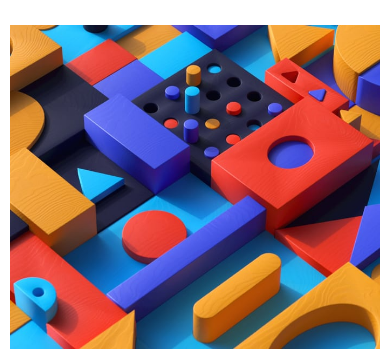
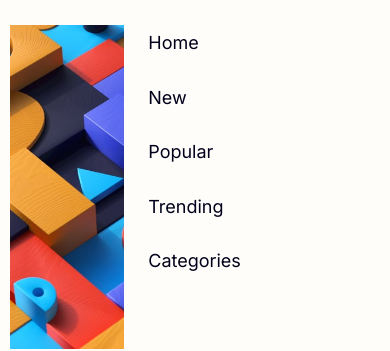
Before and after one commit to graficdoctor/fe-24-005-news-homepage, a plain HTML site: page index.html in a window 390 px wide. Both pictures are taken after a click on the label 360 px from the left and 45 px from the top of the page. Shown: the part 70-421 px from the top of the page. Drawn offline with Linux system fonts and the light colour scheme.

Commit message:
Responsive Menu 2/2

```diff
--- a/index.html
+++ b/index.html
@@ -26,7 +26,7 @@
 				<label class="hamburger-menu">
 					<input type="checkbox" />
 				</label>
-				<!-- <nav class="header-navigation">
+				<nav class="header-navigation">
 					<ul role="list">
 						<li>Home</li>
 						<li>New</li>
@@ -34,7 +34,7 @@
 						<li>Trending</li>
 						<li>Categories</li>
 					</ul>
-              </nav> -->
+				</nav>
 			</div>
 		</header>
 
--- a/style.css
+++ b/style.css
@@ -117,6 +117,9 @@ textarea:not([rows]) {
 }
 
 /* General Styling */
+html {
+	background-color: var(--clr-neutral-100);
+}
 
 body {
 	font-family: 'Inter', sans-serif;
@@ -287,8 +290,27 @@ header {
 		translate: 0 calc(var(--hamburger-bar-height) / 2);
 	}
 
+	.header-navigation {
+		width: min(85vw, 16rem);
+		min-height: 100vh;
+		background-color: var(--clr-neutral-100);
+		color: var(--clr-neutral-900);
+		padding-left: 1.5rem;
+		font-size: var(--fs-18px);
+		position: absolute;
+		top: 80px;
+		translate: 100%;
+		transition: translate var(--animation-timing);
+	}
+
 	.header-navigation ul {
 		flex-direction: column;
+		padding-left: 0;
+		gap: 24px;
+	}
+
+	.hamburger-menu:has(input:checked) + .header-navigation {
+		translate: -100%;
 	}
 }
 
```
Lines whose indentation alone changed are shown as unchanged.
